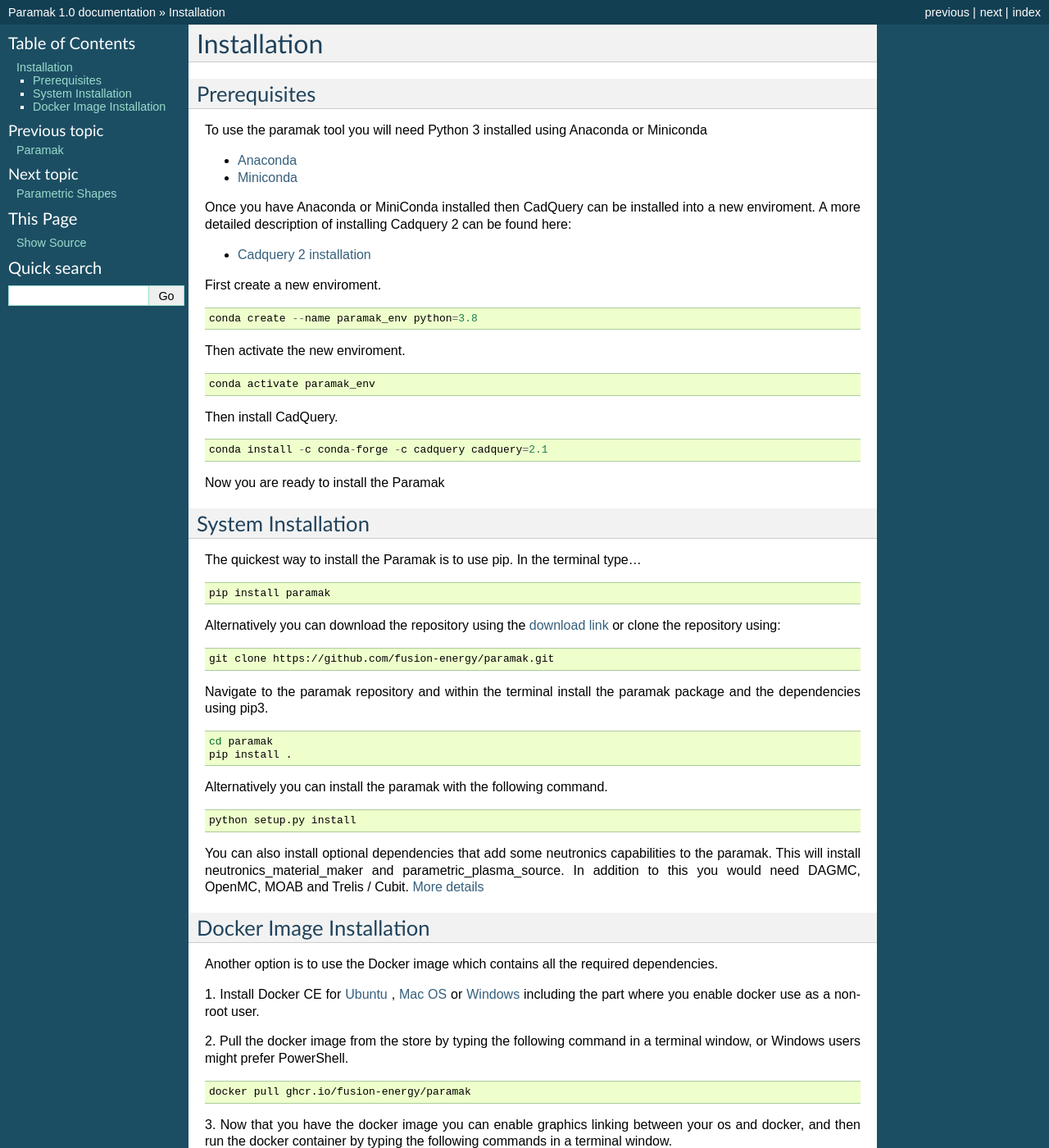
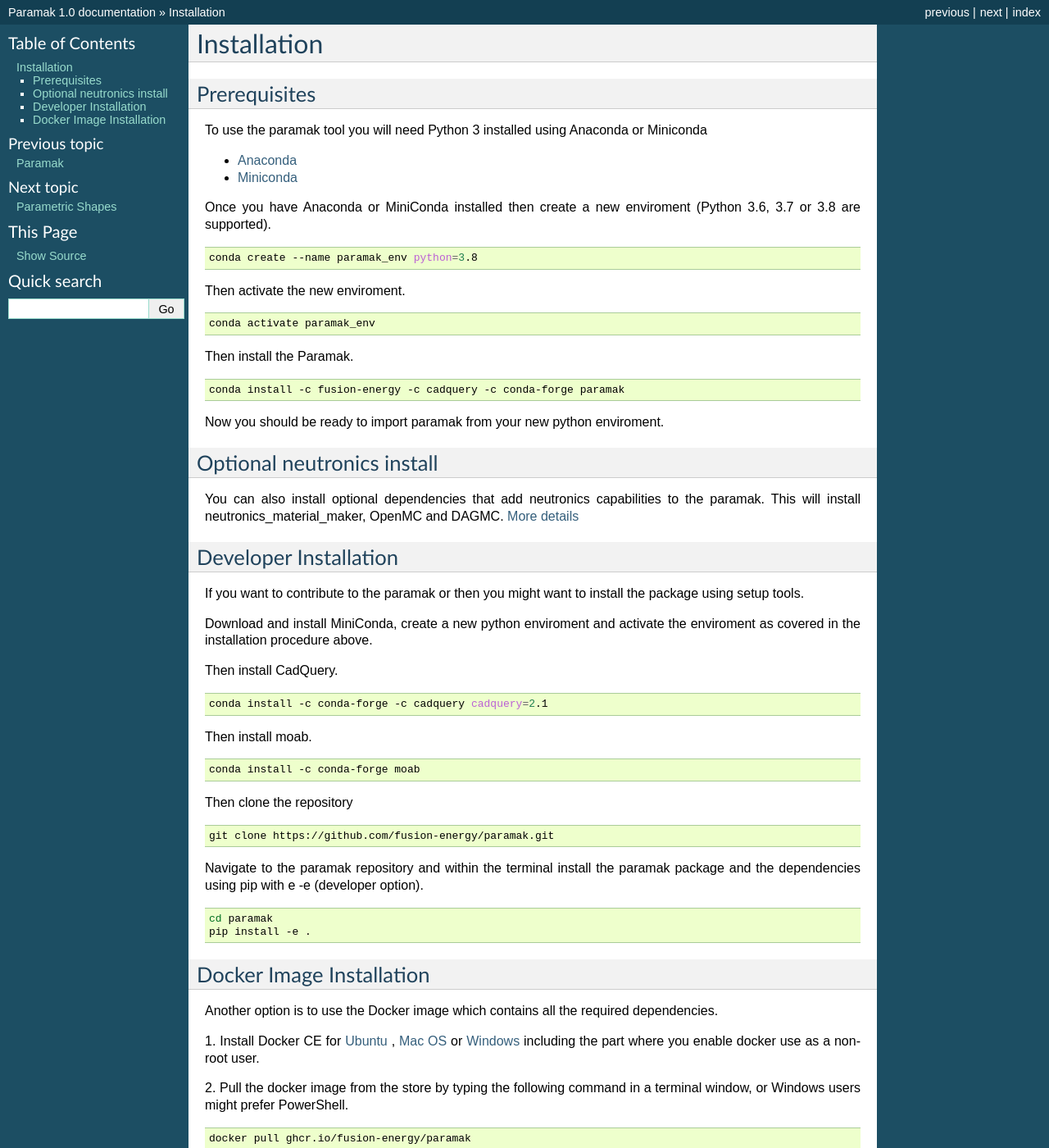
Before and after one commit to fusion-energy/paramak, a Sphinx documentation site: the page built from docs/source/paramak.install.rst, in a window 1280 px wide and 1400 px high. Shown: the whole window at 82% size. Built offline with Sphinx 7.4.7, drawn with Linux system fonts in a browser that asks for light colours.

Commit message:
improved dev install instructions

```diff
--- a/docs/source/paramak.install.rst
+++ b/docs/source/paramak.install.rst
@@ -12,70 +12,73 @@
 * `Anaconda <https://www.anaconda.com/>`_
 * `Miniconda <https://docs.conda.io/en/latest/miniconda.html>`_
 
-Once you have Anaconda or MiniConda installed then CadQuery can be installed
-into a new enviroment. A more detailed description of installing Cadquery 2 can
-be found here:
-
-* `Cadquery 2 installation <https://cadquery.readthedocs.io/en/latest/installation.html>`_
+Once you have Anaconda or MiniConda installed then create a new enviroment
+(Python 3.6, 3.7 or 3.8 are supported).
 
 
-First create a new enviroment.
-
-.. code-block:: python
+.. code-block:: bash
 
    conda create --name paramak_env python=3.8
 
 
 Then activate the new enviroment.
 
-.. code-block:: python
+.. code-block:: bash
 
    conda activate paramak_env
 
 
+Then install the Paramak.
+
+.. code-block:: bash
+
+   conda install -c fusion-energy -c cadquery -c conda-forge paramak
+
+Now you should be ready to import paramak from your new python enviroment.
+
+Optional neutronics install
+---------------------------
+
+You can also install optional dependencies that add neutronics capabilities to
+the paramak. This will install neutronics_material_maker, OpenMC and DAGMC.
+`More details <https://paramak-neutronics.readthedocs.io>`_
+
+Developer Installation
+----------------------
+
+If you want to contribute to the paramak or then you might want to install the
+package using setup tools.
+
+Download and install MiniConda, create a new python enviroment and activate the
+enviroment as covered in the installation procedure above.
+
 Then install CadQuery.
 
-.. code-block:: python
+.. code-block:: bash
 
    conda install -c conda-forge -c cadquery cadquery=2.1
 
-Now you are ready to install the Paramak
 
-
-System Installation
--------------------
-
-The quickest way to install the Paramak is to use pip. In the terminal type...
+Then install moab.
 
 .. code-block:: bash
 
-   pip install paramak
+   conda install -c conda-forge moab
 
-Alternatively you can download the repository using the `download link <https://github.com/fusion-energy/paramak/archive/develop.zip>`_ or clone the repository using:
+
+Then clone the repository
 
 .. code-block:: bash
 
    git clone https://github.com/fusion-energy/paramak.git
 
 Navigate to the paramak repository and within the terminal install the paramak
-package and the dependencies using pip3.
+package and the dependencies using pip with e -e (developer option).
 
 .. code-block:: bash
 
    cd paramak
-   pip install .
-
-Alternatively you can install the paramak with the following command.
-
-.. code-block:: bash
-
-   python setup.py install
-
-You can also install optional dependencies that add some neutronics
-capabilities to the paramak. This will install neutronics_material_maker and
-parametric_plasma_source. In addition to this you would need DAGMC, OpenMC,
-MOAB and Trelis / Cubit.
-`More details <https://paramak-neutronics.readthedocs.io>`_
+   pip install -e .
 
 
 Docker Image Installation
```
Also changed, not shown: 1 other file.
